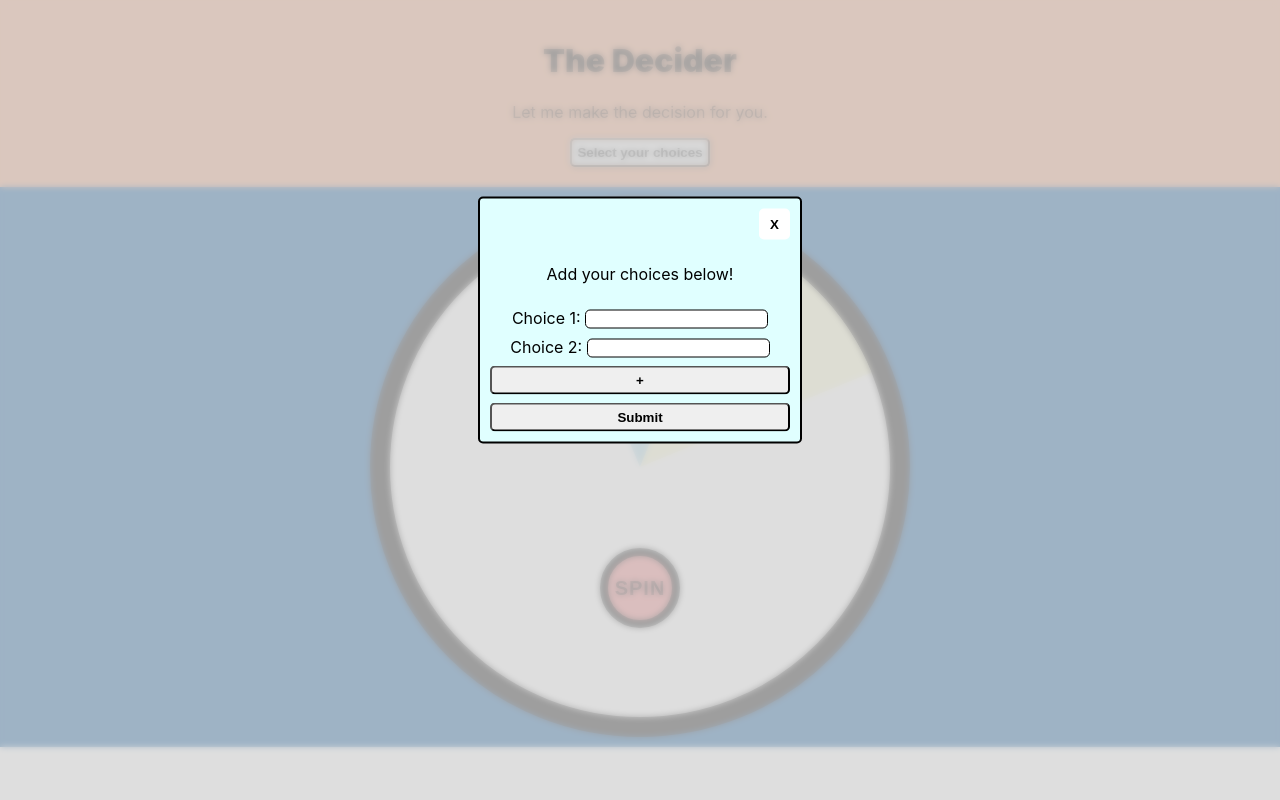
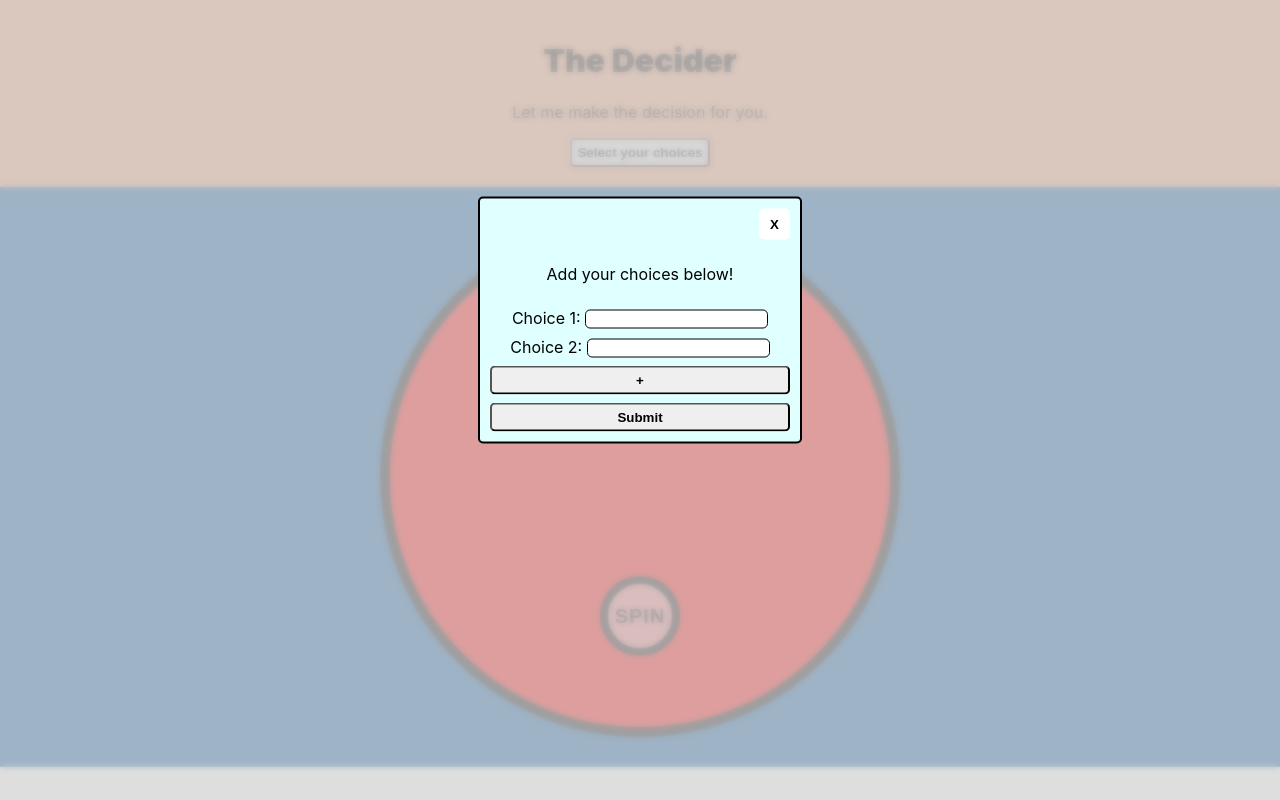
Before and after one commit to bryankeov/Decider-React, a React (Create React App) app: page / in a window 1280 px wide. Built offline with nearby package versions, Linux system fonts and the light colour scheme.

Commit message:
Rebuild Wheel wedge mapping

```diff
--- a/src/App.css
+++ b/src/App.css
@@ -7,4 +7,5 @@
   background-color: #00539CFF;
   height: 100%;
   width: 100%;
+  overflow: auto;
 }
--- /dev/null
+++ b/src/components/Wedge.css
@@ -0,0 +1,32 @@
+.wedge-container {
+  position: relative;
+  width: 500px;
+  height: 500px;
+  border-radius: 50%;
+  background-color: red;
+  overflow: hidden;
+  margin: 30px;
+  transition: 5s;
+  border: 10px solid black;
+}
+
+.wedge {
+  outline: none;
+  background-color: blue;
+  position: absolute;
+  cursor: pointer;
+  width: 100%;
+  height: 100%;
+  left: 50%;
+  bottom: 50%;
+  padding: 0;
+  transform-origin: bottom left;
+  transition: all 200ms ease-out;
+}
+
+.inner {
+  position: absolute;
+  bottom: 75px;
+  left: 45px;
+  padding: 0;
+}
--- /dev/null
+++ b/src/components/Wedge.js
@@ -0,0 +1,43 @@
+import React from "react";
+import "./Wedge.css";
+
+function Wedge(props) {
+  const choices = props.choices;
+  let wedgeSize = 360 / choices.length;
+
+  return (
+    <div className="wedge-container">
+      {choices.map((choice, i) => {
+        return (
+          <div
+            key={i}
+            className="wedge"
+            style={{
+              transform: `rotate(${i * wedgeSize}deg) skewY(${
+                wedgeSize - 90
+              }deg)`,
+              backgroundColor:
+                "#" +
+                (0x1000000 + Math.random() * 0xffffff)
+                  .toString(16)
+                  .substr(1, 6),
+            }}
+          >
+            <span
+              className="inner"
+              style={{
+                transform: `skewY(${-(wedgeSize - 90)}deg) rotate(${
+                  wedgeSize / 2
+                }deg)`,
+              }}
+            >
+              {choice}
+            </span>
+          </div>
+        );
+      })}
+    </div>
+  );
+}
+
+export default Wedge;
--- a/src/components/Wheel.css
+++ b/src/components/Wheel.css
@@ -1,6 +1,6 @@
 .arrow {
   position: absolute;
-  left: 48.5%;
+  left: 47.75%;
   border-left: 20px solid transparent;
   border-right: 20px solid transparent;
   border-top: 20px solid;
@@ -11,7 +11,7 @@
 
 #spin {
   position: absolute;
-  top: 73.5%;
+  top: 77%;
   left: 50%;
   transform: translate(-50%, -50%);
   z-index: 1;
@@ -27,69 +27,3 @@
   outline: none;
   letter-spacing: 1px;
 }
-
-.wheel-container {
-  width: 500px;
-  height: 500px;
-  border-radius: 50%;
-  border: 20px solid;
-  position: relative;
-  overflow: hidden;
-  transition: 5s;
-  margin: 10px;
-  background-color: white;
-}
-
-.wheel-container div {
-  height: 50%;
-  width: 210px;
-  position: absolute;
-  clip-path: polygon(100% 0, 50% 100%, 0 0);
-  transform: translateX(-50%);
-  transform-origin: bottom;
-  text-align: center;
-  display: flex;
-  align-items: center;
-  justify-content: center;
-  left: 145px;
-}
-
-.wheel-container .choice1 {
-  left: 50%;
-  background-color: lightblue;
-}
-
-.wheel-container .choice2 {
-  transform: rotate(45deg);
-  background-color: lightgoldenrodyellow;
-}
-
-.wheel-container .choice3 {
-  transform: rotate(90deg);
-  background-color: lightgreen;
-}
-
-.wheel-container .choice4 {
-  transform: rotate(135deg);
-  background-color: lightpink;
-}
-
-.wheel-container .choice5 {
-  transform: rotate(180deg);
-  background-color: lightsalmon;
-}
-
-.wheel-container .choice6 {
-  transform: rotate(225deg);
-  background-color: lightseagreen;
-}
-
-.wheel-container .choice7 {
-  transform: rotate(270deg);
-  background-color: lavender;
-}
-
-.wheel-container .choice8 {
-  transform: rotate(315deg);
-  background-color: beige;
-}
--- a/src/components/Wheel.js
+++ b/src/components/Wheel.js
@@ -1,15 +1,15 @@
+import Wedge from "./Wedge";
 import "./Wheel.css";
 
 function Wheel(props) {
   const choices = props.choices;
-
-  const wheelContainer = document.querySelector(".wheel-container");
+  const wedgeContainer = document.querySelector(".wedge-container");
 
   //Random spin of choices wheel.
-  //Increased multiplied rate to produce better spin effect
+  //Increased multiplied rate to produce better spin visuals
   function spinWheel() {
     let num = Math.ceil(Math.random() * 10000);
-    wheelContainer.style.transform = "Rotate(" + num + "deg)";
+    wedgeContainer.style.transform = "Rotate(" + num + "deg)";
     num += Math.ceil(Math.random() * 10000);
   }
 
@@ -19,15 +19,7 @@ function Wheel(props) {
         Spin
       </button>
       <div className="arrow"></div>
-      <div className="wheel-container">
-        {choices.map((item, index) => {
-          return (
-            <div key={index + 1} className={`choice${index + 1}`}>
-              {item}
-            </div>
-          );
-        })}
-      </div>
+      <Wedge choices={choices} />
     </div>
   );
 }
```
